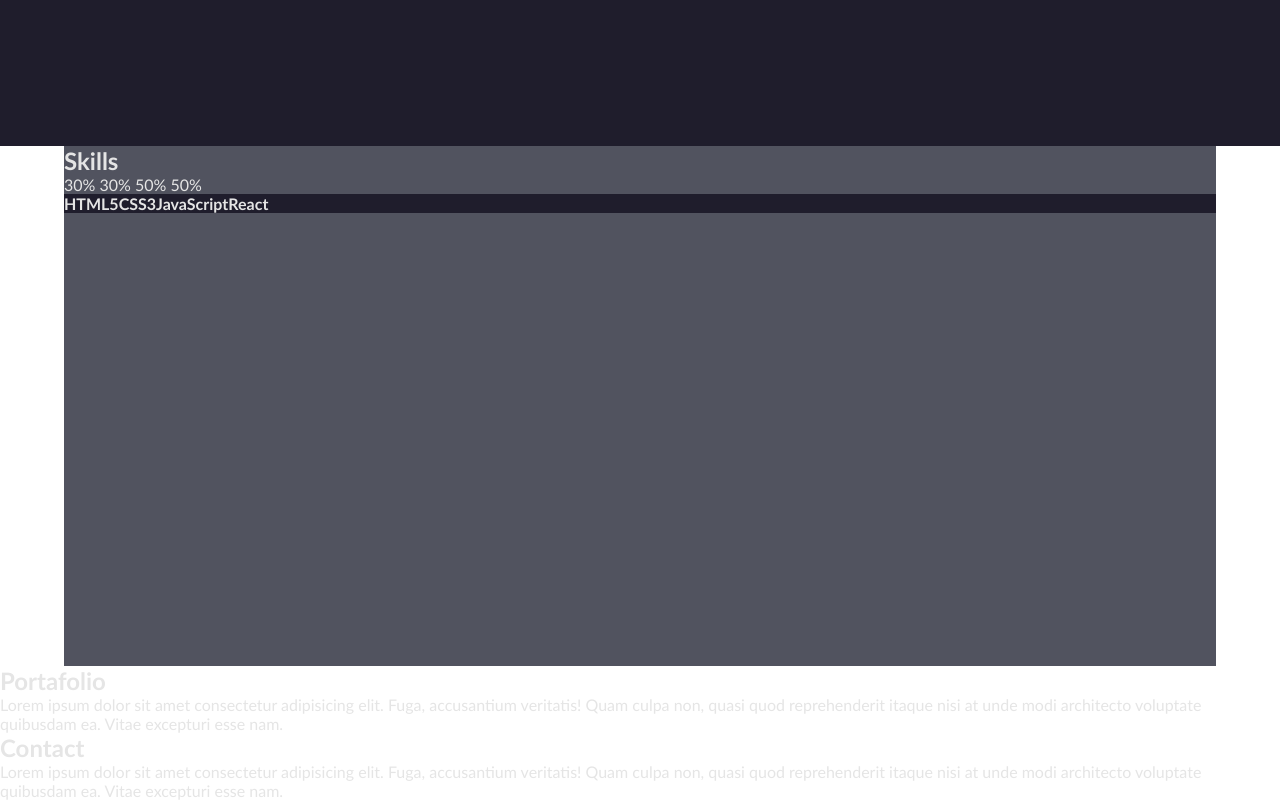
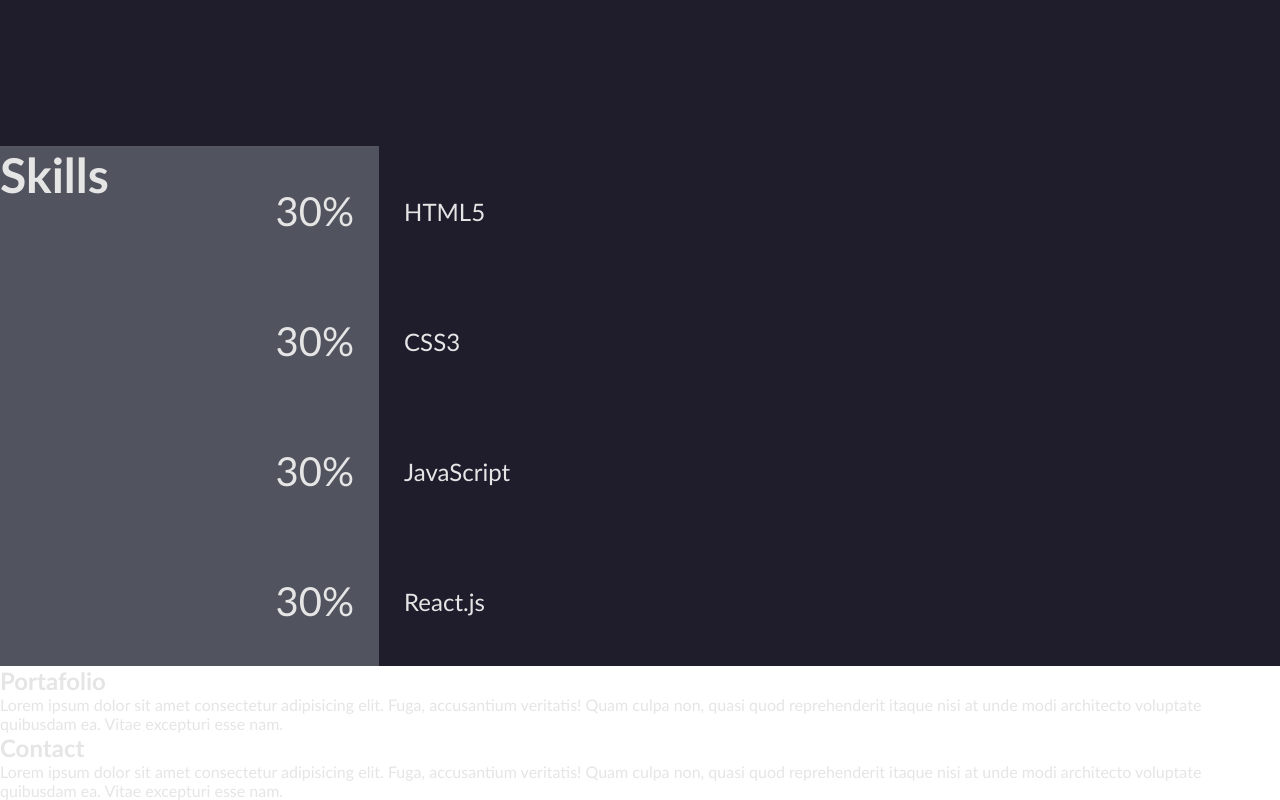
Before and after one commit to Ludwig-a11/portafolioWeb, a plain HTML site: page indexP.html in a window 1280 px wide. Shown: the part 1974-2774 px from the top of the page. Drawn offline with Linux system fonts and the light colour scheme; files whose address does not match are found by name.

Commit message:
last updated - working on skills section-name

```diff
--- a/indexP.html
+++ b/indexP.html
@@ -145,24 +145,20 @@
                 </div>
         </div>
         <div class="main-skills">
-            <div class="skills-title">
+            <div class="skills-title"><!--trebajar en centrar el titulo como los anteriores, que pasó? porque esta atorado en el div de los porcentajes?-->
                 <h2>Skills</h2>
             </div>
-            <div class="skills">
                 <div class="skills-info">
-                    <div class="skills-percentages">
                     <span>30%</span>
                     <span>30%</span>
-                        <span>50%</span>
-                        <span>50%</span>
-                    </div>
-                </div>
+                    <span>30%</span>
+                    <span>30%</span>
                 </div>
                 <div class="skills-names">
                     <h4>HTML5</h4>
                     <h4>CSS3</h4>
                     <h4>JavaScript</h4>
-                <h4>React</h4>
+                    <h4>React.js</h4>
                 </div>
         </div>
         <div class="Portafolio">
--- a/stylesP.css
+++ b/stylesP.css
@@ -281,40 +281,52 @@ h1{
 
 .main-skills{
     background: rgba(81, 83, 95, 1);
-    min-height: 65vh;
-    margin: auto;
-    width: 90%;
-    justify-content: space-between;
-    /*padding-bottom: 40px;
-    padding-top: 40px;
-    width: 35%;
-    height: 75%;
-    left: 0%;
-    top: 0%;
-   */
-}
-/*
-.skills{
     display: flex;
     flex-direction: row;
-    margin: auto;
-    justify-content: space-between;
-
-}
-*/
-.skills-names{
-    background:#1f1d2c;
-
-    display: flex;
-    flex-direction: row;
+    justify-content: flex-start;
+    min-height: 65vh;
 }
 
-/*
 .skills-title{
     display: flex;
     flex-direction: row;
-    justify-content: flex-start;
+    justify-content: center;
     font-size: 2rem;
     font-weight: 600;
+
+
 }
-*/
+
+.skills-info{
+    display: flex;
+    flex-direction: column;
+    justify-content: center;
+    justify-content: space-around;
+    align-items: flex-end;
+    width: 30%;
+
+}
+
+.skills-info span{
+    font-size: 2.5rem;
+    font-weight: 400;
+    display: inline-block;
+    margin-right: 25px;
+}
+
+.skills-names{
+    display: inline-flex;
+    flex-direction: column;
+    justify-content: flex-start;
+    justify-content: space-around;
+    background: #1f1d2c;
+    width: 100%;
+
+}
+
+.skills-names h4{
+    font-size: 1.5rem;
+    font-weight: 200;
+    display: inline-block;
+    margin-left: 25px;
+}
```
Lines whose indentation alone changed are shown as unchanged.
